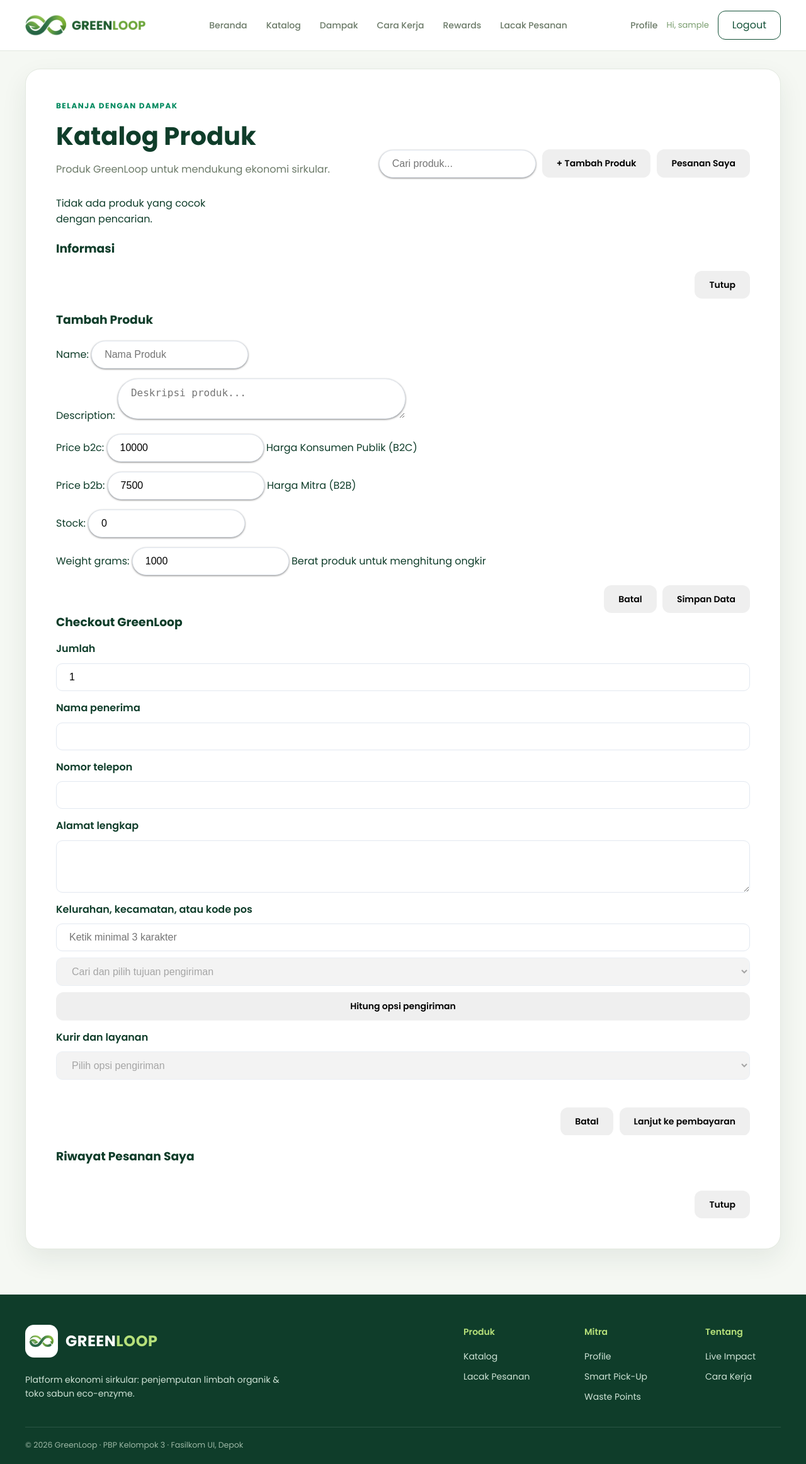
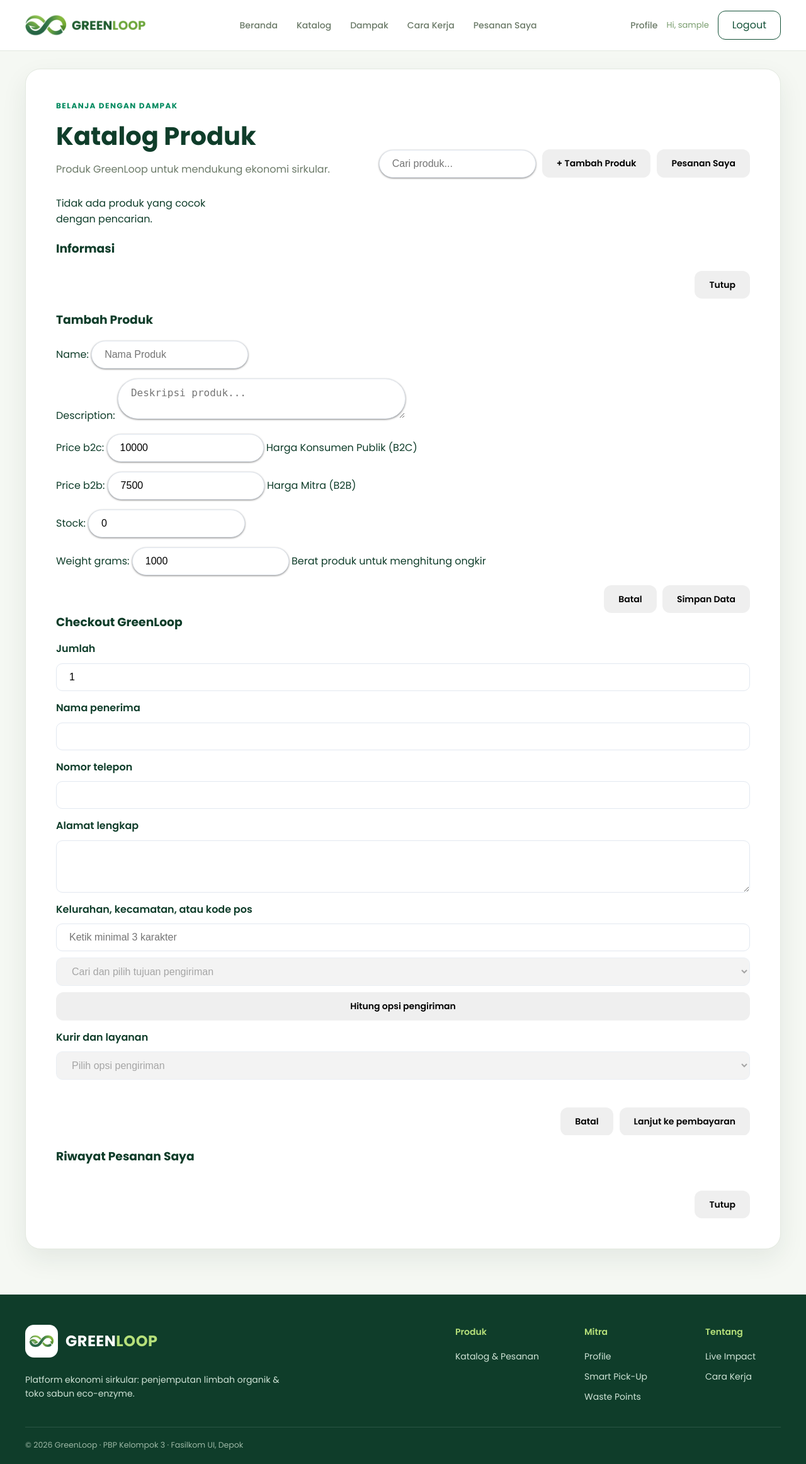
Before and after one commit to PBP-KelasC-Kelompok3/GreenLoop, a Django app: page /katalog/ in a window 1280 px wide. Shown: the whole page at 63% size. Run offline with Django 5.2, Linux system fonts and the light colour scheme; the visitor is signed in with stand-in values (Sample User, id 1); data comes from the database, SQL or seed files in the repository; data that the repository does not hold is empty; some libraries are stand-ins or nearby versions.

Commit message:
feat(rewards): connect catalog navigation and voucher redemption

```diff
--- a/scheduling/templates/scheduling/mitra_base.html
+++ b/scheduling/templates/scheduling/mitra_base.html
@@ -59,7 +59,7 @@
           <a href="{% url 'waste_reward:dashboard' %}" class="menu-item {% if request.resolver_match.app_name == 'waste_reward' %}active{% endif %}">
             <i class="bi bi-gift"></i><span>Waste &amp; Reward</span>
           </a>
-          <a href="#" class="menu-item">
+          <a href="{% url 'katalog:katalog_page' %}" class="menu-item {% if request.resolver_match.app_name == 'katalog' %}active{% endif %}">
             <i class="bi bi-cart3"></i><span>Belanja Produk</span>
           </a>
           <a href="{% url 'mitra_profile' %}" class="menu-item {% if request.resolver_match.url_name == 'mitra_profile' %}active{% endif %}">
--- a/static/css/waste_reward.css
+++ b/static/css/waste_reward.css
@@ -163,6 +163,8 @@
 .voucher-code-row span { color: var(--reward-green); font-size: 11px; font-weight: 700; }
 .owned-voucher small { color: var(--reward-muted); font-size: 10px; }
 .owned-empty { margin: 0; padding: 25px 13px; border-radius: 10px; color: var(--reward-muted); background: #f6f8f3; font-size: 12px; line-height: 1.5; text-align: center; }
+.shop-vouchers-link { display: inline-flex; margin-top: 12px; color: var(--reward-green); font-size: 12px; font-weight: 700; text-decoration: none; }
+.shop-vouchers-link:hover { color: var(--reward-forest); text-decoration: underline; }
 .empty-state { color: var(--reward-muted); }
 
 @media (max-width: 980px) {
--- a/templates/base.html
+++ b/templates/base.html
@@ -61,14 +61,7 @@
                     </a>
                 </li>
 
-                {# Katalog: hanya tamu dan konsumen #}
-                {% if not user.is_authenticated or user.userprofile.role == 'consumer' %}
-                    <li>
-                        <a href="{% url 'coming_soon' 'katalog' %}">
-                            Katalog
-                        </a>
-                    </li>
-                {% endif %}
+                <li><a href="{% url 'katalog:katalog_page' %}">Katalog</a></li>
 
                 <li>
                     <a data-nav-section="impact" href="{% url 'home' %}#impact">
@@ -87,14 +80,8 @@
                     {% if user.userprofile.role == 'consumer' %}
 
                         <li>
-                            <a href="{% url 'coming_soon' 'rewards' %}">
-                                Rewards
-                            </a>
-                        </li>
-
-                        <li>
-                            <a href="{% url 'coming_soon' 'lacak-pesanan' %}">
-                                Lacak Pesanan
+                            <a href="{% url 'katalog:katalog_page' %}?orders=1">
+                                Pesanan Saya
                             </a>
                         </li>
 
@@ -105,6 +92,7 @@
                                 Dashboard Mitra
                             </a>
                         </li>
+                        <li><a href="{% url 'waste_reward:dashboard' %}">Waste &amp; Reward</a></li>
 
                     {% elif user.userprofile.role == 'courier' %}
 
@@ -208,8 +196,7 @@
 
             <div class="footer-col">
                 <h3>Produk</h3>
-                <a href="{% url 'coming_soon' 'katalog' %}">Katalog</a>
-                <a href="{% url 'coming_soon' 'lacak-pesanan' %}">Lacak Pesanan</a>
+                <a href="{% url 'katalog:katalog_page' %}">Katalog &amp; Pesanan</a>
             </div>
 
             <div class="footer-col">
@@ -220,7 +207,11 @@
                     <a href="{% url 'register' %}?role=mitra">Daftar Mitra</a>
                 {% endif %}
                 <a href="{% url 'coming_soon' 'pickup' %}">Smart Pick-Up</a>
-                <a href="{% url 'coming_soon' 'rewards' %}">Waste Points</a>
+                {% if user.is_authenticated and user.userprofile.role == 'mitra' %}
+                    <a href="{% url 'waste_reward:dashboard' %}">Waste &amp; Reward</a>
+                {% else %}
+                    <a href="{% url 'home' %}#cara-kerja">Waste Points</a>
+                {% endif %}
             </div>
 
             <div class="footer-col">
--- a/templates/catalog/katalog.html
+++ b/templates/catalog/katalog.html
@@ -305,6 +305,11 @@
     }
 
     document.getElementById('searchInput').addEventListener('input', loadProducts);
-    document.addEventListener('DOMContentLoaded', loadProducts);
+    document.addEventListener('DOMContentLoaded', () => {
+        loadProducts();
+        if (new URLSearchParams(window.location.search).get('orders') === '1' && isAuthenticated) {
+            loadOrders();
+        }
+    });
 </script>
 {% endblock content %}
--- a/templates/index.html
+++ b/templates/index.html
@@ -17,7 +17,7 @@
         </p>
 
         <div class="hero-actions">
-            <a class="btn btn-lime" href="{% url 'coming_soon' 'katalog' %}">
+            <a class="btn btn-lime" href="{% url 'katalog:katalog_page' %}">
                 <svg viewBox="0 0 24 24" aria-hidden="true"><circle cx="8" cy="21" r="1"/><circle cx="19" cy="21" r="1"/><path d="M2.05 2.05h2l2.66 12.42a2 2 0 0 0 2 1.58h9.78a2 2 0 0 0 1.95-1.57l1.65-7.43H5.12"/></svg>
                 Belanja Produk
             </a>
--- a/templates/waste_reward/components/sidebar.html
+++ b/templates/waste_reward/components/sidebar.html
@@ -10,6 +10,9 @@
     <nav class="menu" aria-label="Navigasi mitra">
         <a href="{% url 'waste_reward:dashboard' %}" class="menu-item {% if request.resolver_match.app_name == 'waste_reward' %}active{% endif %}">
             <i data-lucide="layout-dashboard"></i><span>Waste &amp; Reward</span>
+        </a>
+        <a href="{% url 'katalog:katalog_page' %}" class="menu-item {% if request.resolver_match.app_name == 'katalog' %}active{% endif %}">
+            <i data-lucide="shopping-bag"></i><span>Belanja Produk</span>
         </a>
         <a href="{% url 'mitra_dashboard' %}" class="menu-item {% if current == 'mitra_dashboard' %}active{% endif %}">
             <i data-lucide="gauge"></i><span>Dashboard Mitra</span>
--- a/templates/waste_reward/dashboard.html
+++ b/templates/waste_reward/dashboard.html
@@ -53,7 +53,7 @@
 
         <section class="voucher-section" aria-labelledby="voucher-heading">
             <div class="section-heading-row">
-                <div><h2 id="voucher-heading">Tukar Poin jadi Voucher</h2><p>Pilih voucher untuk digunakan saat belanja produk GreenLoop.</p></div>
+                <div><h2 id="voucher-heading">Tukar Poin jadi Voucher</h2><p>Pilih voucher, lalu gunakan di checkout katalog produk.</p></div>
                 <span class="reward-section-note">Poin terpotong setelah penukaran berhasil</span>
             </div>
             <div class="voucher-grid">
@@ -101,7 +101,7 @@
             </div>
 
             <aside class="my-vouchers" aria-labelledby="my-vouchers-heading">
-                <div class="my-vouchers-heading"><div><h2 id="my-vouchers-heading">Voucher Saya</h2><p>Voucher yang sudah ditukar.</p></div><span>{{ available_voucher_count }} aktif</span></div>
+                <div class="my-vouchers-heading"><div><h2 id="my-vouchers-heading">Voucher Saya</h2><p>Masukkan kode ini di checkout.</p></div><span>{{ available_voucher_count }} aktif</span></div>
                 {% for owned in owned_vouchers %}
                     <article class="owned-voucher{% if not owned.available %} owned-voucher-used{% endif %}">
                         <strong>{{ owned.voucher.title }} {{ owned.voucher.value_label }}</strong>
@@ -111,6 +111,7 @@
                 {% empty %}
                     <p class="owned-empty">Voucher yang kamu tukar akan muncul di sini.</p>
                 {% endfor %}
+                <a class="shop-vouchers-link" href="{% url 'katalog:katalog_page' %}">Belanja produk GreenLoop</a>
             </aside>
         </section>
     </div>
```
Also changed, not shown: waste_reward/README.md.
